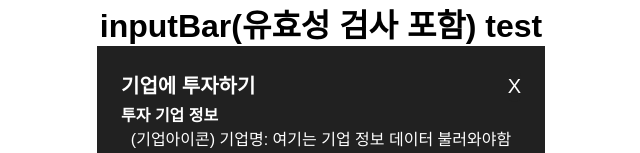
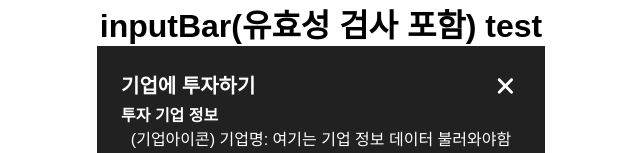
Before and after one commit to ViewMyStartup/view-my-startup, a React (Create React App) app in the folder vms_fe/: page / in a window 1280 px wide. Shown: the top 153 px of the page, without its empty margins (319-959 px from the left). Built offline with nearby package versions, Linux system fonts and the light colour scheme; a web font is replaced by a local one.

Commit message:
:sparkles: [Feat] inputBar.js 파일에서 X 버튼 텍스트를 Figma의 SVG 아이콘으로 교체

```diff
--- a/vms_fe/src/components/common/inputBar.js
+++ b/vms_fe/src/components/common/inputBar.js
@@ -1,5 +1,6 @@
 import React, { useState } from "react";
 import styles from "./inputBar.module.css";
+import deleteIcon from "./../../assets/images/ic_delete.svg";
 
 const InputBar = () => {
   // 상태 관리
@@ -64,7 +65,9 @@ const InputBar = () => {
     <div className={styles.inputFormContainer}>
       <div className={styles.inputFormTop}>
         <h1 className={styles.h1}>기업에 투자하기</h1>
-        <button className={styles.inputTopX}>X</button>
+        <button className={styles.inputTopX}>
+          <img src={deleteIcon} alt="Delete" />
+        </button>
       </div>
       <h2 className={styles.h2}>투자 기업 정보</h2>
       <p>(기업아이콘) 기업명: 여기는 기업 정보 데이터 불러와야함</p>
```
Also changed, not shown: vms_fe/src/components/common/inputBar.module.css (line endings or trailing spaces).
